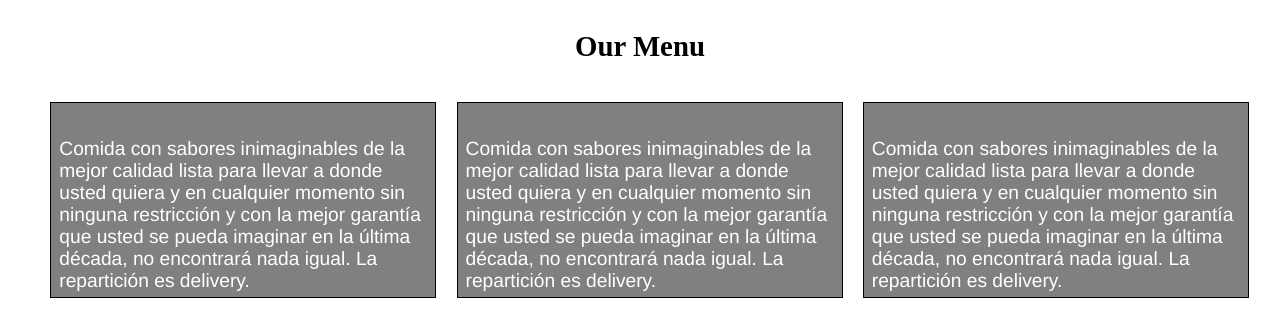
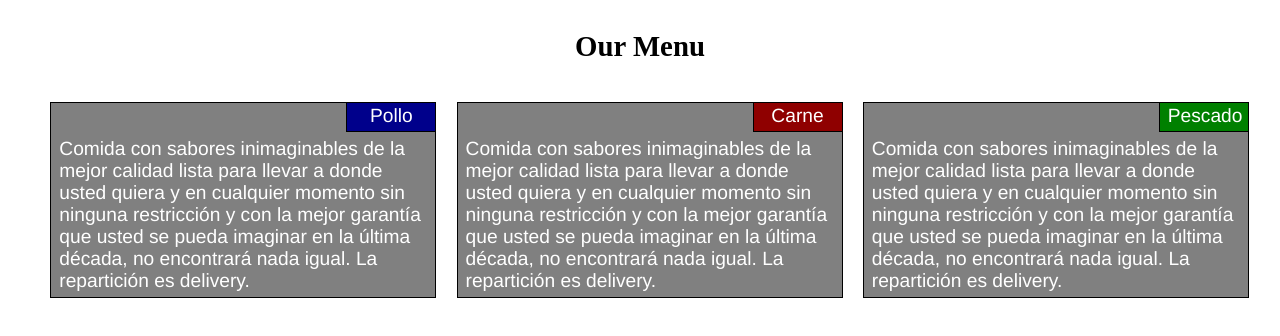
Before and after one commit to gdmatosc/mod2_solution, a plain HTML site: page index.html in a window 1280 px wide. Drawn offline with Linux system fonts and the light colour scheme.

Commit message:
Fixing an error and adding section title region for desktop version

```diff
--- a/css/style.css
+++ b/css/style.css
@@ -24,6 +24,33 @@ p {
 	padding-bottom: 5px;
 	font-family: Helvetica;
 	color: white;
+}
+
+.ps {
+	border: 1px solid black;
+	background-color: gray;
+	padding-top: 2px;
+	position: absolute;
+	text-align: center;
+	width: 90px;
+	height: 30px;
+	margin-right:auto;
+	margin-left:auto;
+	font-family: Helvetica;
+	color: white;
+	top: 0;
+	right: 0;
+	overflow: hidden;
+}
+
+#ps1{
+background-color:#00008B;
+}
+#ps2{
+background-color:#8F0000;
+}
+#ps3{
+background-color:green;
 }
 
 .row {
--- a/index.html
+++ b/index.html
@@ -3,7 +3,7 @@
 <head>
 	<meta charset="utf-8">
 	<title>Assignment Solution for Modulo2 of Dante Matos</title>
-	<link rel="stylesheet" href="css/style.css">
+	<link rel="stylesheet" href="css\style.css">
 </head>
 <body>
 <h2>Our Menu</h2>
@@ -11,14 +11,17 @@
 
 <div class="col-lg-4"><p>Comida con sabores inimaginables
 de la mejor calidad lista para llevar a donde usted quiera y en cualquier momento sin ninguna restricción y con la mejor garantía que usted se pueda imaginar en la última década, no encontrará nada igual. La repartición es delivery.</p>
+<div><p class="ps" id="ps1">Pollo</p></div>
 </div>
 
 <div class="col-lg-4"><p>Comida con sabores inimaginables
 de la mejor calidad lista para llevar a donde usted quiera y en cualquier momento sin ninguna restricción y con la mejor garantía que usted se pueda imaginar en la última década, no encontrará nada igual. La repartición es delivery.</p>
+<div><p class="ps" id="ps2">Carne</p></div>
 </div>
 
 <div class="col-lg-4"><p>Comida con sabores inimaginables
 de la mejor calidad lista para llevar a donde usted quiera y en cualquier momento sin ninguna restricción y con la mejor garantía que usted se pueda imaginar en la última década, no encontrará nada igual. La repartición es delivery.</p>
+<div><p class="ps" id="ps3">Pescado</p></div>
 </div>
 
 </body>
```
